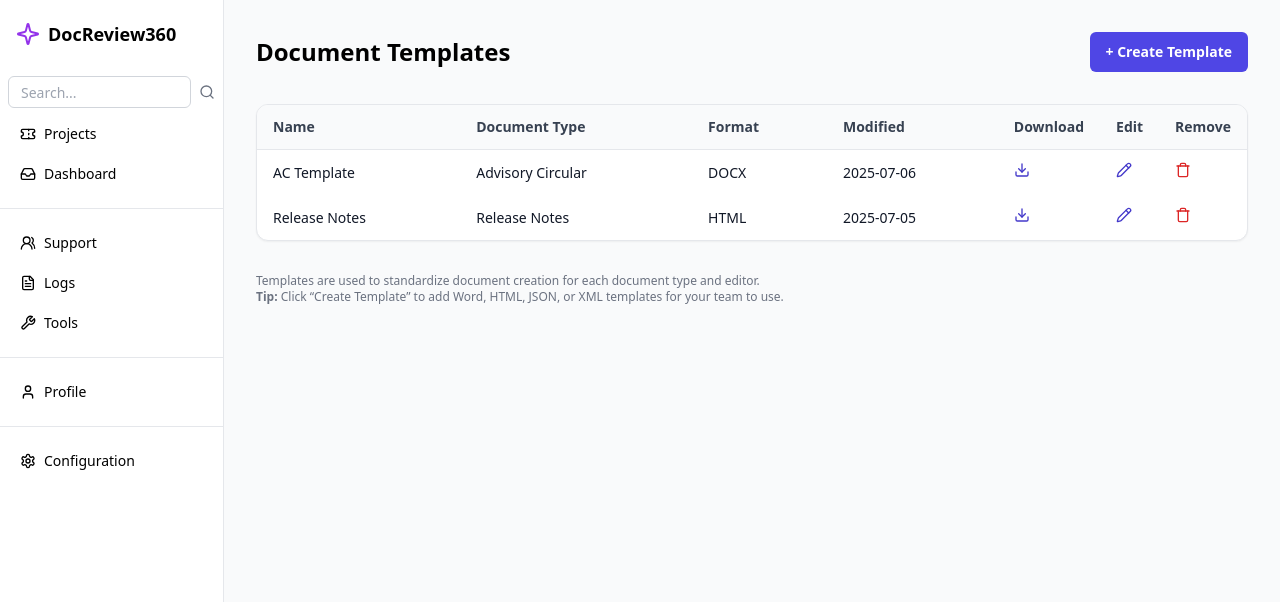
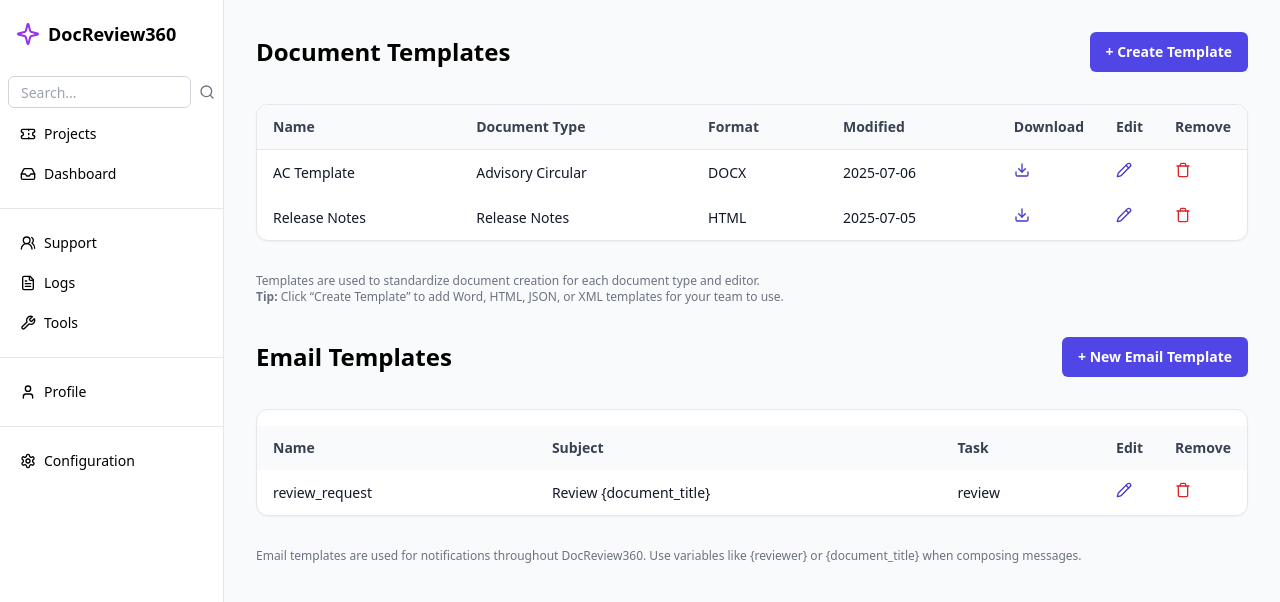
Before and after one commit to eputnam77/DocReview360, a Next.js app in the folder frontend/: page /configuration/templates in a window 1280 px wide. Shown: the top 602 px of the page. Built offline with nearby package versions, Linux system fonts and the light colour scheme; no server answers.

Commit message:
feat(frontend): manage email templates

```diff
--- /dev/null
+++ b/frontend/pages/configuration/templates/edit-email.tsx
@@ -0,0 +1,96 @@
+import React, { useState, useEffect } from "react";
+import { useRouter } from "next/router";
+import { Card, CardHeader, CardTitle, CardContent } from "@/components/ui/card";
+import { Input } from "@/components/ui/input";
+import { Textarea } from "@/components/ui/textarea";
+import { Button } from "@/components/ui/button";
+import { API } from "@/lib/api";
+
+const DEMO_TEMPLATE = {
+  name: "review_request",
+  subject: "Review {document_title}",
+  body: "Hi {reviewer}, please review {document_title}.",
+  task: "review",
+};
+
+export default function EditEmailTemplatePage() {
+  const router = useRouter();
+  const { id } = router.query;
+
+  const [name, setName] = useState("");
+  const [subject, setSubject] = useState("");
+  const [body, setBody] = useState("");
+  const [task, setTask] = useState("");
+
+  useEffect(() => {
+    if (id) {
+      // Replace with real API call
+      setName(String(id));
+      setSubject(DEMO_TEMPLATE.subject);
+      setBody(DEMO_TEMPLATE.body);
+      setTask(DEMO_TEMPLATE.task);
+    }
+  }, [id]);
+
+  const handleSave = async () => {
+    const payload = { name, subject, body, task: task || undefined };
+    try {
+      await fetch(`${API}/email-templates/${name}`, {
+        method: "PUT",
+        headers: { "Content-Type": "application/json" },
+        body: JSON.stringify(payload),
+      });
+    } catch {
+      // ignore network errors in demo mode
+    }
+    alert("Email template updated:\n" + JSON.stringify(payload, null, 2));
+  };
+
+  return (
+    <div className="p-8 space-y-8">
+      <Card>
+        <CardHeader>
+          <CardTitle className="text-2xl font-bold">Edit Email Template</CardTitle>
+        </CardHeader>
+        <CardContent className="space-y-6">
+          <div className="text-gray-600 text-sm">
+            Use variables like {"{reviewer}"}, {"{document_number}"} and {"{document_title}"}.
+          </div>
+          <div className="space-y-4">
+            <Input
+              placeholder="Template Name"
+              value={name}
+              onChange={(e) => setName(e.target.value)}
+              disabled
+            />
+            <Input
+              placeholder="Email Subject"
+              value={subject}
+              onChange={(e) => setSubject(e.target.value)}
+              required
+            />
+            <Textarea
+              className="h-40"
+              placeholder="Email body"
+              value={body}
+              onChange={(e) => setBody(e.target.value)}
+            />
+            <Input
+              placeholder="Workflow Task (optional)"
+              value={task}
+              onChange={(e) => setTask(e.target.value)}
+            />
+          </div>
+          <Button
+            size="lg"
+            onClick={handleSave}
+            disabled={!name || !subject || !body}
+            className="bg-indigo-600 hover:bg-indigo-700 text-white"
+          >
+            Update Email Template
+          </Button>
+        </CardContent>
+      </Card>
+    </div>
+  );
+}
--- a/frontend/pages/configuration/templates/index.tsx
+++ b/frontend/pages/configuration/templates/index.tsx
@@ -20,13 +20,28 @@ interface Template {
   modified: string;
 }
 
+interface EmailTemplate {
+  name: string;
+  subject: string;
+  task?: string;
+}
+
 const DEMO_TEMPLATES: Template[] = [
   { id: "tpl1", name: "AC Template", docType: "Advisory Circular", format: "DOCX", modified: "2025-07-06" },
   { id: "tpl2", name: "Release Notes", docType: "Release Notes", format: "HTML", modified: "2025-07-05" },
 ];
 
+const DEMO_EMAILS: EmailTemplate[] = [
+  {
+    name: "review_request",
+    subject: "Review {document_title}",
+    task: "review",
+  },
+];
+
 export default function TemplatesIndex() {
   const [templates, setTemplates] = useState<Template[]>([]);
+  const [emailTemplates, setEmailTemplates] = useState<EmailTemplate[]>([]);
 
   useEffect(() => {
     fetch(`${API}/templates`)
@@ -47,10 +62,36 @@ export default function TemplatesIndex() {
       .catch(() => setTemplates(DEMO_TEMPLATES));
   }, []);
 
+  useEffect(() => {
+    fetch(`${API}/email-templates`)
+      .then((r) => (r.ok ? r.json() : []))
+      .then((data: any[]) =>
+        setEmailTemplates(
+          data.length
+            ? data.map((t) => ({
+                name: t.name,
+                subject: t.subject,
+                task: t.task,
+              }))
+            : DEMO_EMAILS,
+        ),
+      )
+      .catch(() => setEmailTemplates(DEMO_EMAILS));
+  }, []);
+
   const removeTemplate = async (id: string) => {
     setTemplates(templates.filter((t) => t.id !== id));
     try {
       await fetch(`${API}/templates/${id}`, { method: "DELETE" });
+    } catch {
+      // ignore network errors in demo mode
+    }
+  };
+
+  const removeEmail = async (name: string) => {
+    setEmailTemplates(emailTemplates.filter((t) => t.name !== name));
+    try {
+      await fetch(`${API}/email-templates/${name}`, { method: "DELETE" });
     } catch {
       // ignore network errors in demo mode
     }
@@ -141,6 +182,60 @@ export default function TemplatesIndex() {
         <br />
         <b>Tip:</b> Click “Create Template” to add Word, HTML, JSON, or XML templates for your team to use.
       </div>
+
+      <div className="mt-12 flex flex-col sm:flex-row justify-between items-center gap-4">
+        <h2 className="text-2xl font-bold">Email Templates</h2>
+        <Button asChild className="bg-indigo-600 hover:bg-indigo-700 text-white">
+          <Link href="/configuration/templates/new-email">+ New Email Template</Link>
+        </Button>
+      </div>
+
+      <Table className="min-w-full text-sm mt-4">
+        <TableHeader>
+          <TableRow>
+            <TableHead>Name</TableHead>
+            <TableHead>Subject</TableHead>
+            <TableHead>Task</TableHead>
+            <TableHead>Edit</TableHead>
+            <TableHead>Remove</TableHead>
+          </TableRow>
+        </TableHeader>
+        <TableBody>
+          {emailTemplates.map((t) => (
+            <TableRow key={t.name} className="border-t last:border-none hover:bg-gray-50">
+              <TableCell>{t.name}</TableCell>
+              <TableCell>{t.subject}</TableCell>
+              <TableCell>{t.task || <span className="text-gray-400">—</span>}</TableCell>
+              <TableCell className="w-14">
+                <Button variant="ghost" size="icon" asChild>
+                  <Link href={`/configuration/templates/edit-email?id=${t.name}`} title="Edit">
+                    <Pencil className="w-4 h-4" />
+                  </Link>
+                </Button>
+              </TableCell>
+              <TableCell className="w-14">
+                <Button variant="ghost" size="icon" title="Remove" onClick={() => removeEmail(t.name)}>
+                  <Trash className="w-4 h-4 text-red-600" />
+                </Button>
+              </TableCell>
+            </TableRow>
+          ))}
+          {emailTemplates.length === 0 && (
+            <TableRow>
+              <TableCell colSpan={5} className="text-center text-gray-400 py-10">
+                No email templates found.<br />
+                <Button asChild className="mt-4 bg-indigo-600 hover:bg-indigo-700 text-white">
+                  <Link href="/configuration/templates/new-email">+ Add your first email template</Link>
+                </Button>
+              </TableCell>
+            </TableRow>
+          )}
+        </TableBody>
+      </Table>
+      <div className="mt-4 text-xs text-gray-500">
+        Email templates are used for notifications throughout DocReview360.
+        Use variables like {"{reviewer}"} or {"{document_title}"} when composing messages.
+      </div>
     </div>
   );
 }
--- /dev/null
+++ b/frontend/pages/configuration/templates/new-email.tsx
@@ -0,0 +1,79 @@
+import React, { useState } from "react";
+import { Card, CardHeader, CardTitle, CardContent } from "@/components/ui/card";
+import { Input } from "@/components/ui/input";
+import { Textarea } from "@/components/ui/textarea";
+import { Button } from "@/components/ui/button";
+import { API } from "@/lib/api";
+
+export default function NewEmailTemplatePage() {
+  const [name, setName] = useState("");
+  const [subject, setSubject] = useState("");
+  const [body, setBody] = useState("");
+  const [task, setTask] = useState("");
+
+  const handleSave = async () => {
+    const payload = { name, subject, body, task: task || undefined };
+    try {
+      await fetch(`${API}/email-templates`, {
+        method: "POST",
+        headers: { "Content-Type": "application/json" },
+        body: JSON.stringify(payload),
+      });
+    } catch {
+      // ignore network errors in demo mode
+    }
+    alert("Email template saved:\n" + JSON.stringify(payload, null, 2));
+    setName("");
+    setSubject("");
+    setBody("");
+    setTask("");
+  };
+
+  return (
+    <div className="p-8 space-y-8">
+      <Card>
+        <CardHeader>
+          <CardTitle className="text-2xl font-bold">Add Email Template</CardTitle>
+        </CardHeader>
+        <CardContent className="space-y-6">
+          <div className="text-gray-600 text-sm">
+            Use variables like {"{reviewer}"}, {"{document_number}"} and {"{document_title}"}.
+          </div>
+          <div className="space-y-4">
+            <Input
+              placeholder="Template Name"
+              value={name}
+              onChange={(e) => setName(e.target.value)}
+              required
+            />
+            <Input
+              placeholder="Email Subject"
+              value={subject}
+              onChange={(e) => setSubject(e.target.value)}
+              required
+            />
+            <Textarea
+              className="h-40"
+              placeholder="Email body"
+              value={body}
+              onChange={(e) => setBody(e.target.value)}
+            />
+            <Input
+              placeholder="Workflow Task (optional)"
+              value={task}
+              onChange={(e) => setTask(e.target.value)}
+            />
+          </div>
+          <Button
+            size="lg"
+            onClick={handleSave}
+            disabled={!name || !subject || !body}
+            className="bg-indigo-600 hover:bg-indigo-700 text-white"
+          >
+            Save Email Template
+          </Button>
+        </CardContent>
+      </Card>
+    </div>
+  );
+}
```
